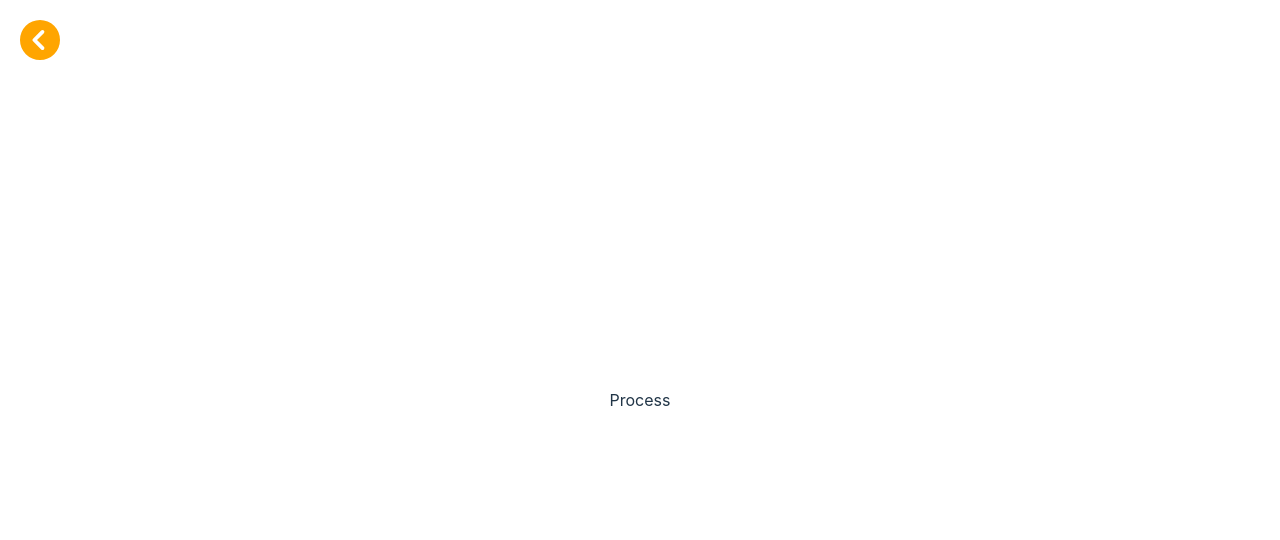
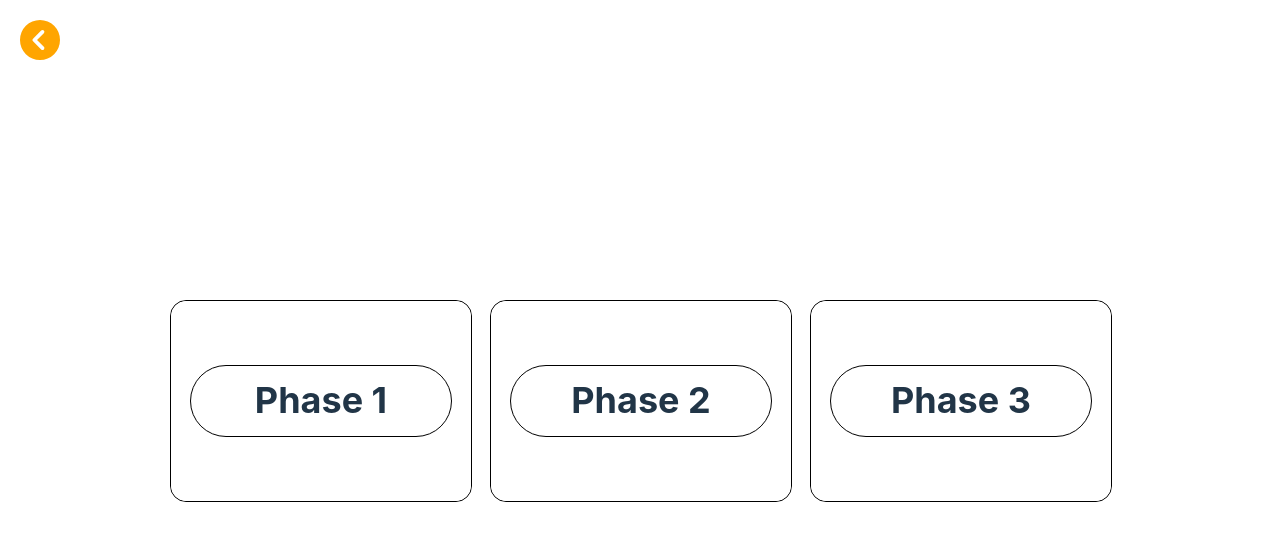
Before and after one commit to Arce-Mdina/apex-app, a React (Vite) app: page /process in a window 1280 px wide. Shown: the top 540 px of the page. Built offline with nearby package versions, Linux system fonts and the light colour scheme; a web font is replaced by a local one.

Commit message:
Added flipcard

```diff
--- a/src/App.css
+++ b/src/App.css
@@ -9,6 +9,73 @@
   margin: 0 auto;
   /* padding: 2rem; */
   text-align: center;
+}
+
+.flip-card {
+  width: 300px;
+  height: 200px;
+  perspective: 1000px; /* Give some 3D perspective */
+  cursor: pointer;
+
+}
+
+.flip-card-inner {
+  position: relative;
+  width: 100%;
+  height: 100%;
+  transition: transform 0.6s;
+  transform-style: preserve-3d;
+  border: 1px solid black;
+  border-radius: 16px;
+}
+
+.flip-card.flipped .flip-card-inner {
+  transform: rotateY(180deg); /* Flip the card when clicked */
+}
+
+.flip-card-front, .flip-card-back {
+  position: absolute;
+  width: 100%;
+  height: 100%;
+  backface-visibility: hidden; /* Hide the back face */
+  display: flex;
+  justify-content: center;
+  align-items: center;
+  font-size: 24px;
+  border-radius: 16px;
+}
+
+.flip-card-front {
+  background-color: white; /* Front side color */
+}
+
+.flip-card-back {
+  background-color: white; /* Back side color */
+  transform: rotateY(180deg); /* Start flipped to back */
+}
+
+.phases {
+  margin: 10px;
+  gap:20px;
+}
+
+.phase {
+  margin-bottom:15px;
+}
+
+.phases-heading {
+  width:200px;
+  border: 1.4px solid black;
+  padding-right:30px;
+  padding-left:30px;
+  padding-top:15px;
+  padding-bottom:15px;
+  border-radius: 40px;
+  font-size:1.5em;
+  justify-content: center;
+  /* display:flex; */
+  margin:0 auto;
+  /* color:rgb(0, 55, 158); */
 }
 
 .flex {
--- /dev/null
+++ b/src/components/Flipcard.jsx
@@ -0,0 +1,24 @@
+import React, { useState } from 'react';
+
+const FlipCard = ({ info, title }) => {
+  const [isFlipped, setIsFlipped] = useState(false);
+
+  const handleClick = () => {
+    setIsFlipped(!isFlipped); // Toggle the flip state
+  };
+
+  return (
+    <div className={`flip-card ${isFlipped ? 'flipped' : ''}`} onClick={handleClick}>
+      <div className="flip-card-inner">
+        <div className="flip-card-front">
+          {title}
+        </div>
+        <div className="flip-card-back">
+          {info}
+        </div>
+      </div>
+    </div>
+  );
+};
+
+export default FlipCard;
--- a/src/sections/Process.jsx
+++ b/src/sections/Process.jsx
@@ -1,8 +1,40 @@
 import React from 'react'
 
+import FlipCard from '../components/Flipcard';
+
 const Process = () => {
+
   return (
-    <div>Process</div>
+    <div className="card-grid-triple phases">
+        <div className="phase-one">
+
+            <FlipCard
+                title={
+                    <h1 className="phases-heading">Phase 1</h1>
+                }
+                info="fdas"
+            />
+        </div>
+
+        <div className="phase-two">
+            <FlipCard
+                title={
+                    <h1 className="phases-heading">Phase 2</h1>
+                }
+                info="fdas"
+            />
+        </div>
+
+        <div className="phase-three">
+            <FlipCard
+                title={
+                    <h1 className="phases-heading">Phase 3</h1>
+
+                }
+                info="fdas"
+            />
+        </div>
+    </div>
   )
 }
 
```
